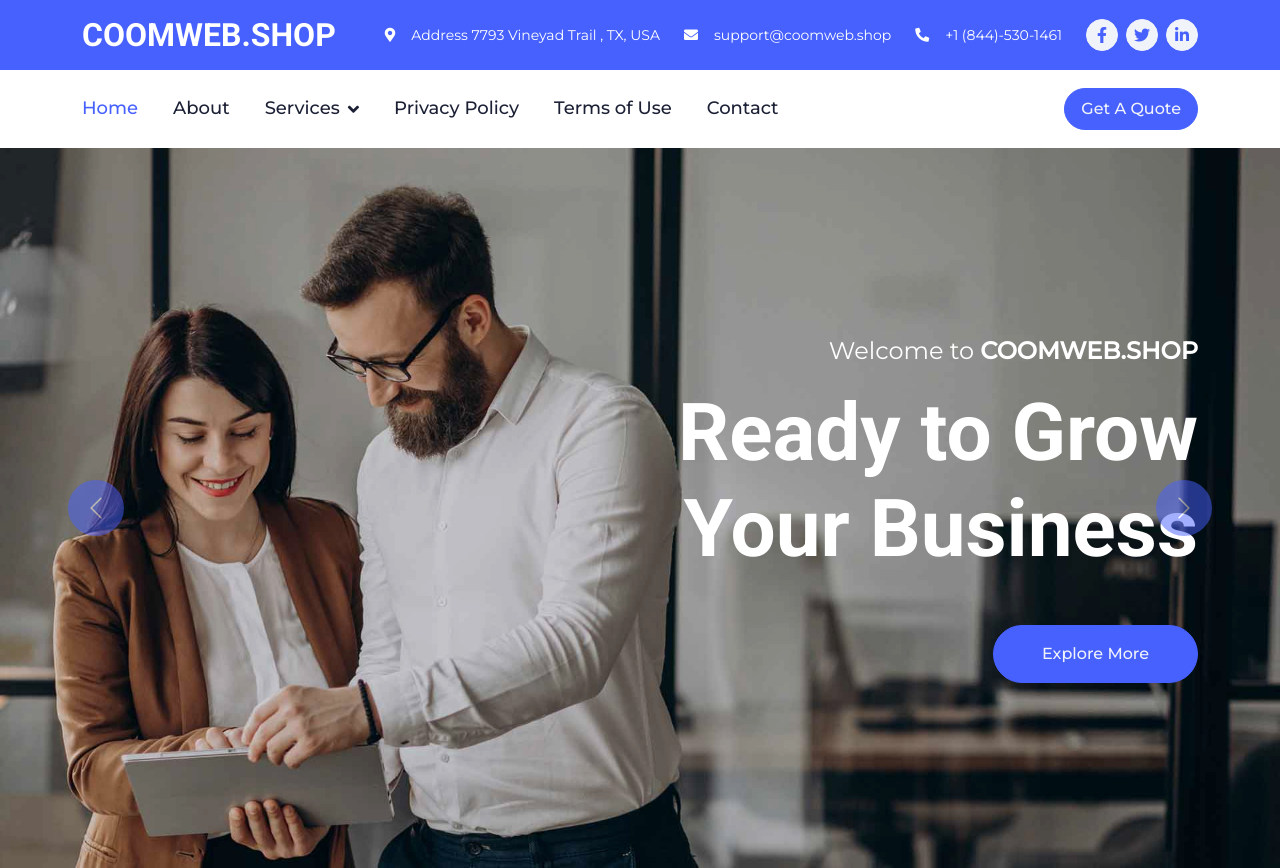
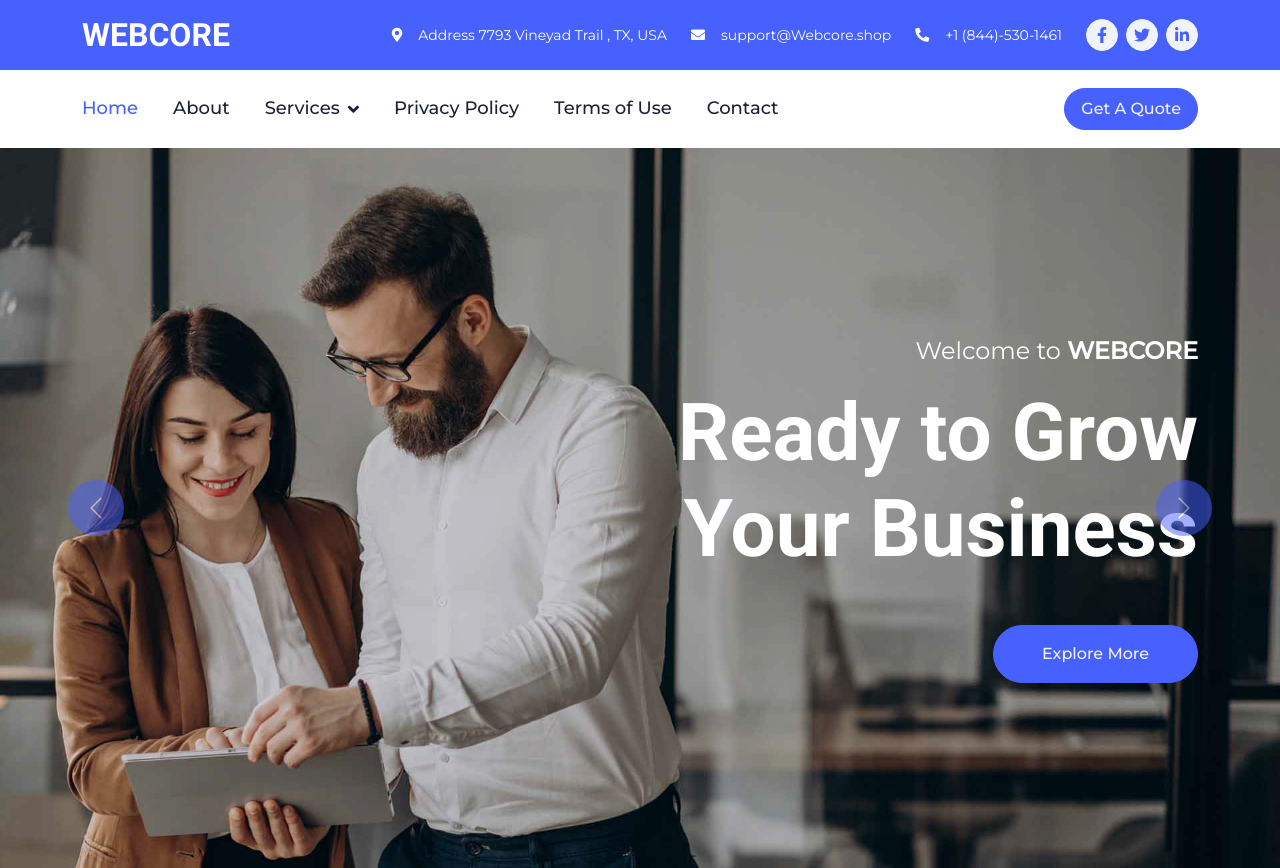
Before and after one commit to Glob-coder/tech-gini, a plain HTML site: page index.html in a window 1280 px wide. Shown: the top 868 px of the page. Drawn offline with nearby package versions, Linux system fonts and the light colour scheme.

Commit message:
Update index.html

```diff
--- a/index.html
+++ b/index.html
@@ -3,7 +3,7 @@
 
 <head>
     <meta charset="utf-8">
-    <title>Coomweb.shop - Digital Marketing</title>
+    <title>Webcore - Digital Marketing</title>
     <meta content="width=device-width, initial-scale=1.0" name="viewport">
     <meta content="" name="keywords">
     <meta content="" name="description">
@@ -48,11 +48,11 @@
         <div class="container py-3">
             <div class="d-flex align-items-center">
                 <a href="index.html">
-                    <h2 class="text-white fw-bold m-0">COOMWEB.SHOP</h2>
+                    <h2 class="text-white fw-bold m-0">WEBCORE</h2>
                 </a>
                 <div class="ms-auto d-flex align-items-center">
                     <small class="ms-4"><i class="fa fa-map-marker-alt me-3"></i>Address 7793 Vineyad Trail , TX, USA</small>
-                    <small class="ms-4"><i class="fa fa-envelope me-3"></i>support@coomweb.shop</small>
+                    <small class="ms-4"><i class="fa fa-envelope me-3"></i>support@Webcore.shop</small>
                     <small class="ms-4"><i class="fa fa-phone-alt me-3"></i>+1 (844)-530-1461</small>
                     <div class="ms-3 d-flex">
                         <a class="btn btn-sm-square btn-light text-primary rounded-circle ms-2" href=""><i
@@ -74,7 +74,7 @@
         <div class="container">
             <nav class="navbar navbar-expand-lg bg-white navbar-light p-lg-0">
                 <a href="index.html" class="navbar-brand d-lg-none">
-                    <h1 class="fw-bold m-0">COOMWEB.SHOPk</h1>
+                    <h1 class="fw-bold m-0">WEBCORE</h1>
                 </a>
                 <button type="button" class="navbar-toggler me-0" data-bs-toggle="collapse"
                     data-bs-target="#navbarCollapse">
@@ -123,7 +123,7 @@
                             <div class="row justify-content-start">
                                 <div class="col-lg-7 text-start">
                                     <p class="fs-4 text-white animated slideInRight">Welcome to
-                                        <strong>COOMWEB.SHOP</strong>
+                                        <strong>WEBCORE</strong>
                                     </p>
                                     <h1 class="display-1 text-white mb-4 animated slideInRight">Unlock Your Business
                                         Growth</h1>
@@ -141,7 +141,7 @@
                         <div class="container">
                             <div class="row justify-content-end">
                                 <div class="col-lg-7 text-end">
-                                    <p class="fs-4 text-white animated slideInLeft">Welcome to <strong>COOMWEB.SHOP</strong>
+                                    <p class="fs-4 text-white animated slideInLeft">Welcome to <strong>WEBCORE</strong>
                                     </p>
                                     <h1 class="display-1 text-white mb-5 animated slideInLeft">Ready to Grow Your
                                         Business</h1>
@@ -545,7 +545,7 @@ With cutting-edge technology and innovation, we transform your vision into reali
                     <h4 class="text-white mb-4">Our Office</h4>
                     <p class="mb-2"><i class="fa fa-map-marker-alt me-3"></i>Address 7793 Vineyad Trail , TX, USA</p>
                     <p class="mb-2"><i class="fa fa-phone-alt me-3"></i>+1 (844)-530-1461</p>
-                    <p class="mb-2"><i class="fa fa-envelope me-3"></i>support@coomweb.shop</p>
+                    <p class="mb-2"><i class="fa fa-envelope me-3"></i>support@webcore</p>
                     <div class="d-flex pt-3">
                         <a class="btn btn-square btn-light rounded-circle me-2" href=""><i
                                 class="fab fa-twitter"></i></a>
```
